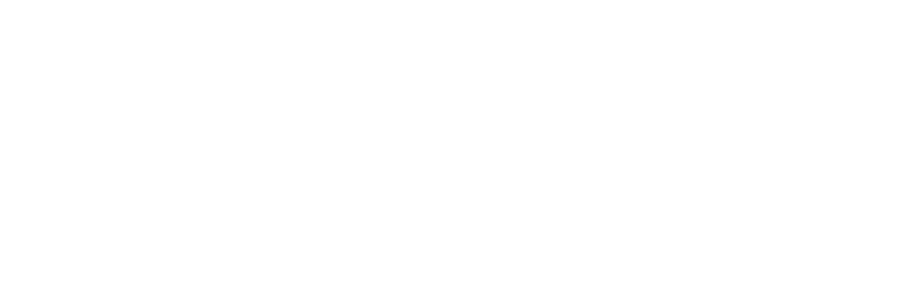
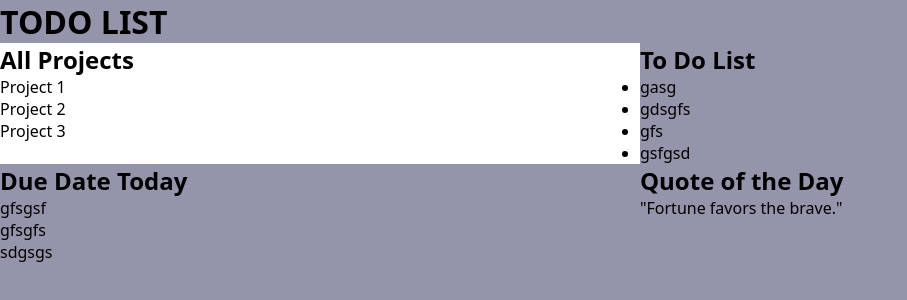
Before and after one commit to evermyoui/odin-to-do-list, a website built with webpack: page src/template.html in a window 1280 px wide. Shown: the whole page, without its empty margins (0-907 px from the left). Built offline with nearby package versions, Linux system fonts and the light colour scheme.

Commit message:
list to do, hard code html

```diff
--- a/src/style.css
+++ b/src/style.css
@@ -0,0 +1,23 @@
+:root {
+    --grey-blue: #9494ab;
+    --grey: #545758;
+    --pastel-grey: #babad6;
+}
+
+*, *::before, *::after {
+    font-family: system-ui, -apple-system, BlinkMacSystemFont, 'Segoe UI', Roboto, Oxygen, Ubuntu, Cantarell, 'Open Sans', 'Helvetica Neue', sans-serif;
+    padding: 0;
+    margin: 0;
+    box-sizing: border-box;
+}
+body {
+    background-color: var(--grey-blue);
+}
+section {
+    display: grid;
+    grid-template-columns: repeat(2, 1fr);
+    grid-area: ;
+}
+.project-class {
+    background-color: #fff;
+}
--- a/src/template.html
+++ b/src/template.html
@@ -3,9 +3,46 @@
 <head>
     <meta charset="UTF-8">
     <meta name="viewport" content="width=device-width, initial-scale=1.0">
-    <title>Document</title>
+    <link rel="stylesheet" href="style.css">
+    <title>To Do List</title>
 </head>
 <body>
+    <header>
+        <h1>TODO LIST</h1>
+    </header>
+    <section>
+        <div class="project-class">
+            <h2>All Projects</h2>
+            <ul>
+                <li>Project 1</li>
+                <li>Project 2</li>
+                <li>Project 3</li>
+            </ul>
+        </div>
 
+        <div class="to-do-list-class">
+            <h2>To Do List</h2>
+            <ul>
+                <li>gasg</li>
+                <li>gdsgfs</li>
+                <li>gfs</li>
+                <li>gsfgsd</li>
+            </ul>
+        </div>
+
+        <div class="today-due-class">
+            <h2>Due Date Today</h2>
+            <ul>
+                <li>gfsgsf</li>
+                <li>gfsgfs</li>
+                <li>sdgsgs</li>
+            </ul>
+        </div>
+
+        <div class="quote-class">
+            <h2>Quote of the Day</h2>
+            <p>"Fortune favors the brave."</p>
+        </div>
+    </section>
 </body>
 </html>
```
Also changed, not shown: README.md.
